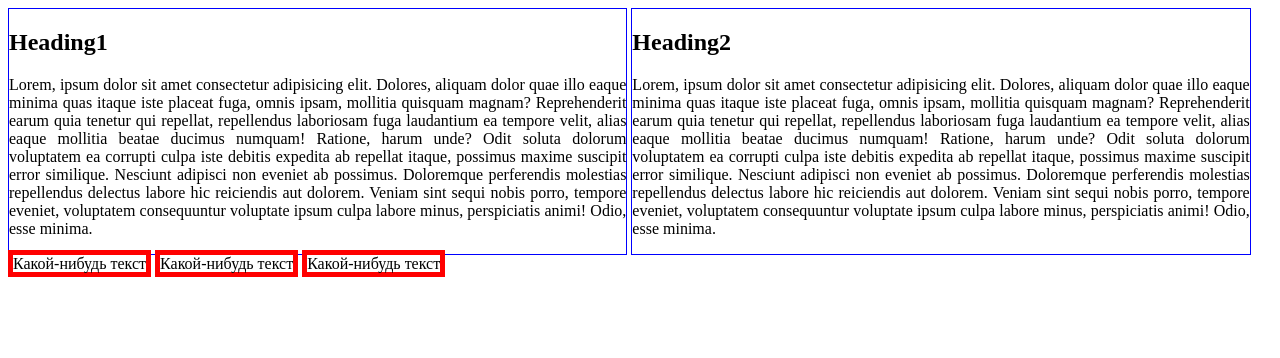
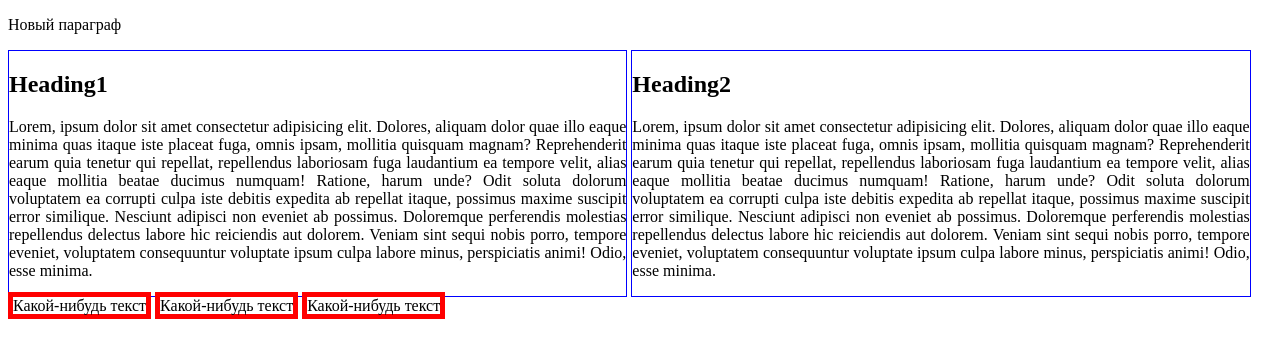
Before and after one commit to Mare4/Lesson-2, a plain HTML site: page index2.html in a window 1280 px wide. Drawn offline with Linux system fonts and the light colour scheme.

Commit message:
New paragraph

```diff
--- a/index2.html
+++ b/index2.html
@@ -24,7 +24,9 @@
     </div>
     <p>This is some text outside the div element</p>
     -->
-
+    <div>
+        <p>Новый параграф</p>
+    </div>
     <div class="textColumn">
         <h2>Heading1</h2>
         <p>Lorem, ipsum dolor sit amet consectetur adipisicing elit. Dolores, aliquam dolor quae illo eaque minima quas itaque iste placeat fuga, omnis ipsam, mollitia quisquam magnam? Reprehenderit earum quia tenetur qui repellat, repellendus laboriosam fuga laudantium ea tempore velit, alias eaque mollitia beatae ducimus numquam! Ratione, harum unde? Odit soluta dolorum voluptatem ea corrupti culpa iste debitis expedita ab repellat itaque, possimus maxime suscipit error similique. Nesciunt adipisci non eveniet ab possimus. Doloremque perferendis molestias repellendus delectus labore hic reiciendis aut dolorem. Veniam sint sequi nobis porro, tempore eveniet, voluptatem consequuntur voluptate ipsum culpa labore minus, perspiciatis animi! Odio, esse minima.</p>
```
